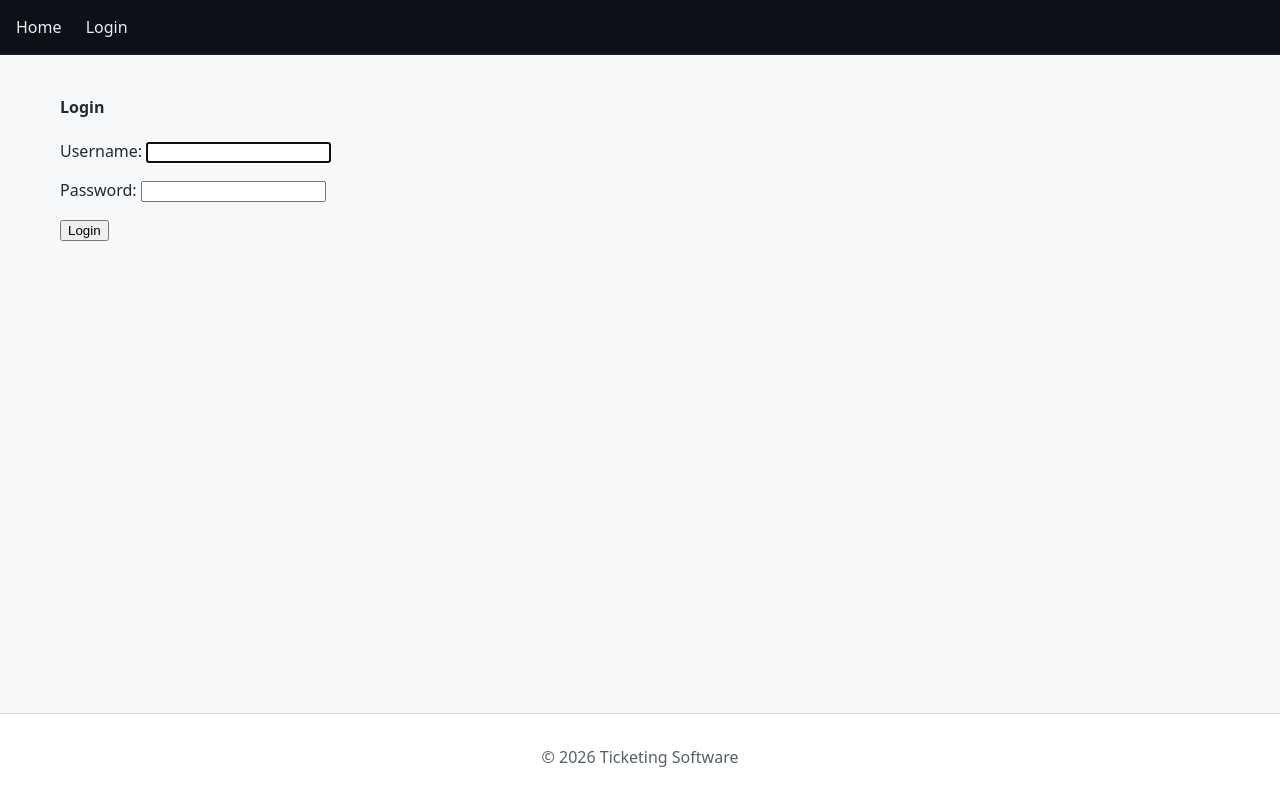
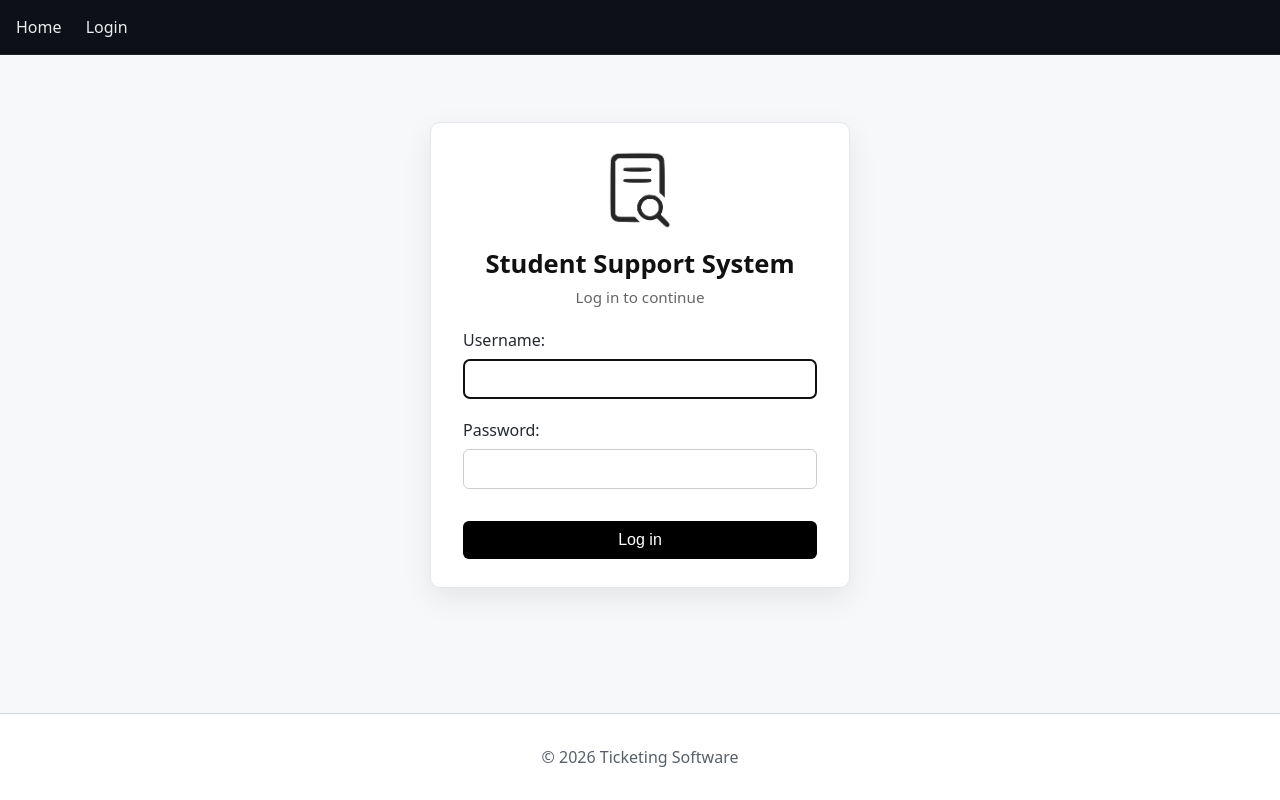
Before and after one commit to k23166158/NAC, a Django app: page /login/ in a window 1280 px wide. Run offline with Django 5.2, Linux system fonts and the light colour scheme.

Commit message:
initial login page

```diff
--- a/tickets/templates/login.html
+++ b/tickets/templates/login.html
@@ -1,33 +1,128 @@
 {% extends 'base.html' %}
+{% load static %}
 
 {% block title %}Login{% endblock %}
 
 {% block content %}
-<div class="row justify-content-center">
-    <div class="col-md-6 col-lg-4">
-        <div class="card">
-            <div class="card-header bg-primary text-white">
-                <h4 class="mb-0">Login</h4>
-            </div>
-            <div class="card-body">
+
+<style>
+.login-wrapper {
+    min-height: 70vh;
+    display: flex;
+    align-items: center;
+    justify-content: center;
+}
+
+.login-logo {
+    display: block;
+    margin: 0 auto 12px auto;
+    max-width: 64px;
+    height: auto;
+}
+
+.login-card {
+    width: 100%;
+    max-width: 420px;
+    background: #ffffff;
+    border-radius: 10px;
+    padding: 28px 32px;
+    box-shadow: 0 10px 30px rgba(0,0,0,0.08);
+    border: 1px solid #e5e7eb;
+}
+
+.login-title {
+    text-align: center;
+    margin-bottom: 6px;
+    font-size: 1.6rem;
+}
+
+.login-subtitle {
+    text-align: center;
+    margin-bottom: 22px;
+    color: #666;
+    font-size: 0.95rem;
+}
+
+.login-card p {
+    margin-bottom: 20px;
+}
+
+.login-card input {
+    width: 100%;
+    padding: 10px 12px;
+    font-size: 1rem;
+    border-radius: 6px;
+    border: 1px solid #ccc;
+}
+
+.login-card button {
+    width: 100%;
+    margin-top: 12px;
+    padding: 10px;
+    font-size: 1rem;
+    border-radius: 6px;
+    border: none;
+    background: #000000;
+    color: white;
+    cursor: pointer;
+}
+
+.login-card button:hover {
+    background: #000000;
+}
+
+.login-card label {
+    display: block;
+    margin-bottom: 8px;
+}
+
+.login-home-link,
+.login-home-link:visited {
+    color: #111;
+    text-decoration: none;
+}
+
+.login-home-link:hover {
+    text-decoration: underline;
+}
+
+.login-home-link:active {
+    color: #111;
+}
+
+.errorlist {
+    color: #b91c1c;
+    padding-left: 18px;
+}
+</style>
+
+<div class="login-wrapper">
+    <div class="login-card">
+
+        <a href="{% url 'home' %}">
+        <img src="{% static 'images/logo.png' %}" alt="Logo" class="login-logo">
+        </a>
+
+        <h1 class="login-title">
+            <a href="{% url 'home' %}" class="login-home-link">Student Support System</a>
+        </h1>
+
+
+        <div class="login-subtitle">Log in to continue</div>
+
         {% if form.errors %}
-                    <div class="alert alert-danger">
-                        <ul>
-                            {% for field, errors in form.errors.items %}
-                                {% for error in errors %}
-                                    <li>{{ field|capfirst }}: {{ error }}</li>
-                                {% endfor %}
-                            {% endfor %}
-                        </ul>
+            <div style="color:#b91c1c; margin-bottom:12px;">
+                Invalid username or password.
             </div>
         {% endif %}
+
         <form method="post">
             {% csrf_token %}
             {{ form.as_p }}
-                    <button type="submit" class="btn btn-primary w-100 mt-3">Login</button>
+            <button type="submit">Log in</button>
         </form>
+
     </div>
 </div>
-    </div>
-</div>
+
 {% endblock %}
```
Also changed, not shown: static/images/logo.png (added). Lines whose indentation alone changed are shown as unchanged.
